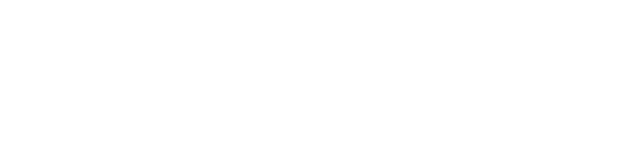
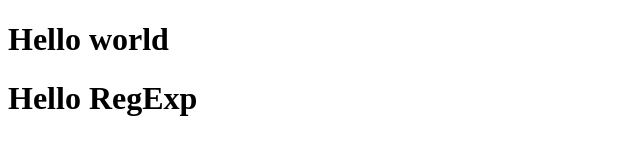
Before and after one commit to EtErNaLiFe12/Javascript-Essential-Level-up, a website built with Parcel: page index.html in a window 1280 px wide. Shown: the whole page, without its empty margins (0-640 px from the left). Built offline with nearby package versions, Linux system fonts and the light colour scheme.

Commit message:
test 내용 추가

```diff
--- a/index.html
+++ b/index.html
@@ -8,6 +8,8 @@
   <script defer src="./main.js"></script>
 </head>
 <body>
-  <ul></ul>
+  <h1>Hello world</h1>
+  <h1>Hello RegExp</h1>
+  <img src="" alt="" width="200F">
 </body>
 </html>
```
